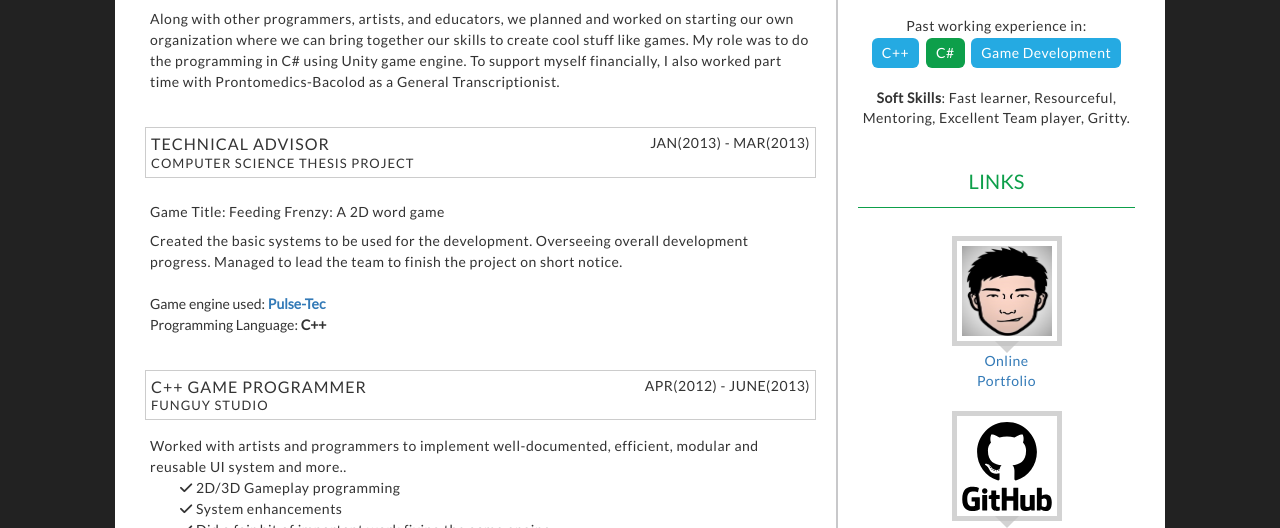
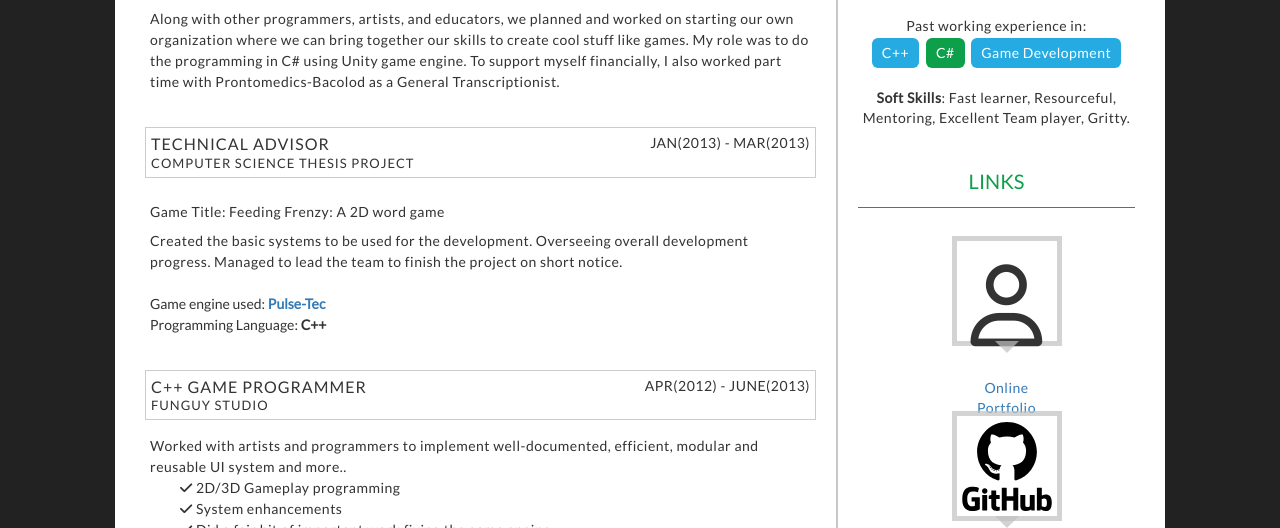
Before and after one commit to LeanSeverino1022/LeanSeverino1022.github.io, a plain HTML site: page printable_cv/index.html in a window 1280 px wide. Shown: the part 871-1399 px from the top of the page. Drawn offline with nearby package versions, Linux system fonts and the light colour scheme; files that its build step writes are made by us from their sources.

Commit message:
changed portfolio link image to font-awesome

```diff
--- a/printable_cv/css/style.css
+++ b/printable_cv/css/style.css
@@ -247,6 +247,11 @@ ul.skills{padding:0;text-align:center;}
     height: 100%;
 }
 
+.icon_list li div{
+    font-size: 82px;
+}
+
+
 .icon_list .link_name {
     position: relative;
     bottom: -15px;
--- a/printable_cv/index.html
+++ b/printable_cv/index.html
@@ -234,7 +234,7 @@
                     <h3 class="section_title">LINKS</h3>
                     <ul class="icon_list">
                         <li>
-                            <img src="images/portolio_img.jpg" alt="">
+                            <div><i class="fa fa-user-o" aria-hidden="true"></i></div>
                             <p class="link_name"><a target="_blank" href="https://leanseverino1022.github.io/">Online Portfolio</a></p>
                         </li>
 
```
